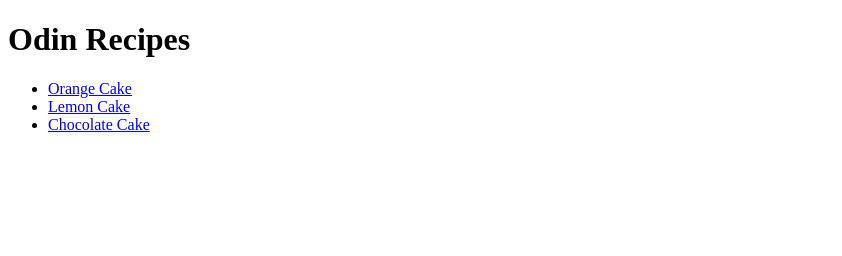
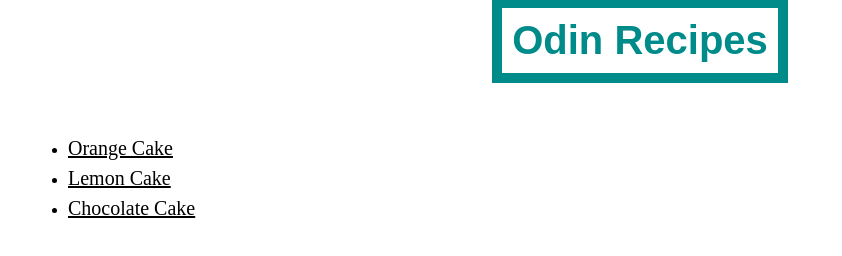
Before and after one commit to ThaAllemany/odin-recipes, a plain HTML site: page index.html in a window 1280 px wide. Shown: the whole page, without its empty margins (0-842 px from the left). Drawn offline with Linux system fonts and the light colour scheme.

Commit message:
add style css

```diff
--- a/index.html
+++ b/index.html
@@ -3,14 +3,17 @@
     <head>
         <meta charset="utf-8">
         <title>Odin Recipes</title>
+        <link rel="stylesheet" href="styles.css">
     </head>
 
     <body>
         <h1>Odin Recipes</h1>
-        <ul>
-            <li><a href="recipes/orangecake.html">Orange Cake</a></li>
-            <li><a href="recipes/lemoncake.html">Lemon Cake</a></li>
-            <li><a href="recipes/chocolatecake.html">Chocolate Cake</a></li>
-        </ul>
+        <div>
+            <ul class="list">
+                <li><a href="recipes/orangecake.html">Orange Cake</a></li>
+                <li><a href="recipes/lemoncake.html">Lemon Cake</a></li>
+                <li><a href="recipes/chocolatecake.html">Chocolate Cake</a></li>
+            </ul>
+        </div>
     </body>
 </html>
--- /dev/null
+++ b/styles.css
@@ -0,0 +1,22 @@
+h1 {
+    outline: 10px solid #008B8B;
+    padding: 10px;
+    margin: auto;
+    height: fit-content;
+    width: fit-content;
+    color: #008B8B;
+    font-family: Papyrus, Copperplate, Fantasy;
+    text-align: center;
+    font-size: 40px;
+}
+
+ul.list {
+    margin: 60px;
+    margin-left: 20px;
+}
+
+li a {
+    color: black;
+    font-size:20px;
+    line-height: 1.5;
+}
```
